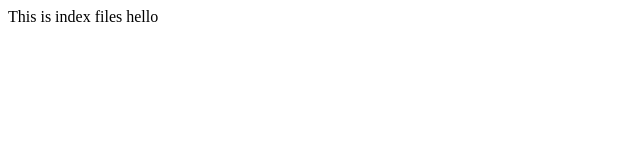
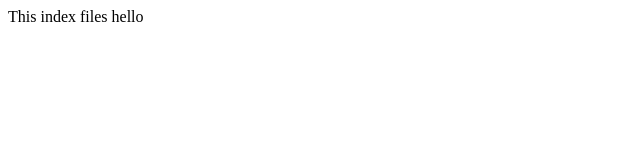
Before and after one commit to rushikesshkarle/LocalRepo, a plain HTML site: page index.html in a window 1280 px wide. Shown: the full height of the page, 0-640 px from the left. Drawn offline with Linux system fonts and the light colour scheme.

Commit message:
changesdone

```diff
--- a/index.html
+++ b/index.html
@@ -1 +1 @@
-<p>This is index files hello</p>
+<p>This  index files hello</p>
--- a/style.css
+++ b/style.css
@@ -1,3 +1,4 @@
 p{
     color: red;
+    background-color: white;
 }
```
